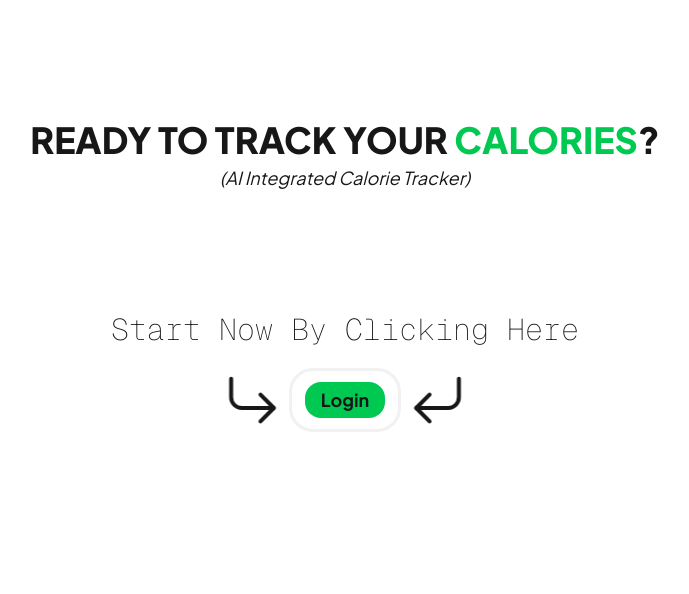
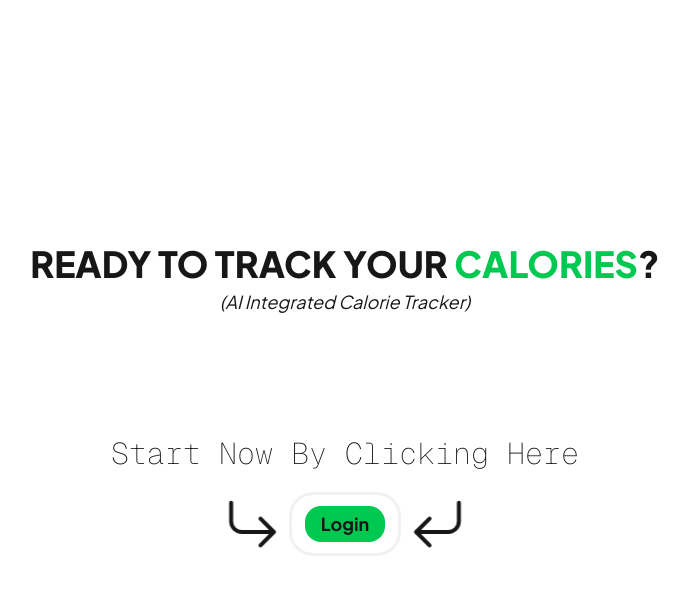
Before and after one commit to marjannuel/ai-integrated-calorie-tracker, a Next.js app: page / in a window 1280 px wide. Shown: the top 594 px of the page, without its empty margins (295-984 px from the left). Built offline with nearby package versions, Linux system fonts and the light colour scheme.

Commit message:
Adjusted Landing Page Layout

```diff
--- a/app/page.tsx
+++ b/app/page.tsx
@@ -4,8 +4,8 @@ import Link from 'next/link';
 export default function LandingPage(){
 
   return(
-    <div className="w-full h-dvh min-w-0 overflow-x-hidden flex flex-col items-center">
-      <h1 className="text-center uppercase mt-25 md:mt-30 font-bold text-2xl md:text-4xl md:font-extrabold">
+    <div className="w-full h-dvh min-w-0 overflow-x-hidden flex flex-col items-center justify-center">
+      <h1 className="text-center uppercase font-bold text-2xl md:text-4xl md:font-extrabold">
         Ready to track your <span className="text-green-500">calories</span>?
       </h1>
       <h2 className="capitalize italic text-center md:mt-1 md:text-lg">
```
